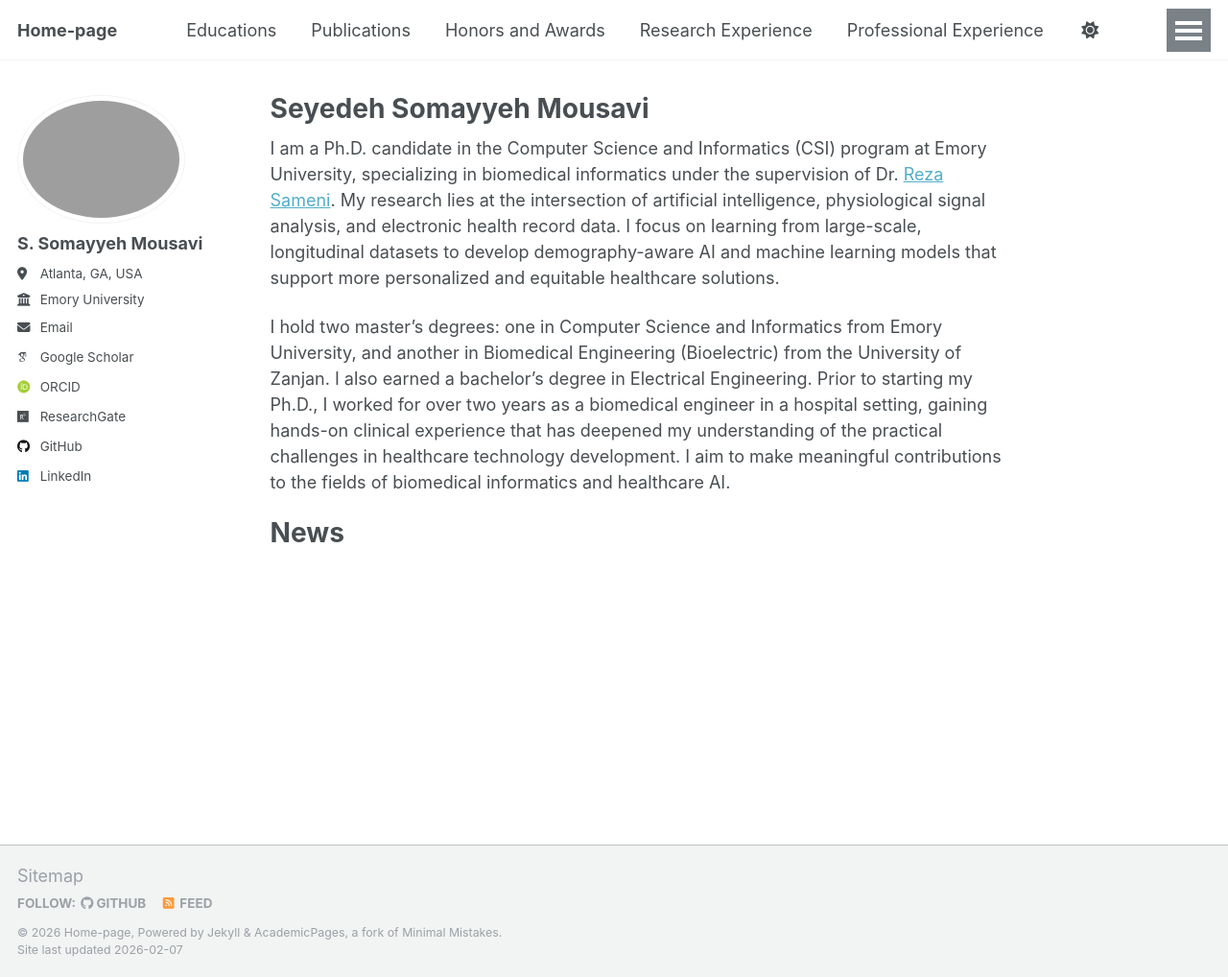
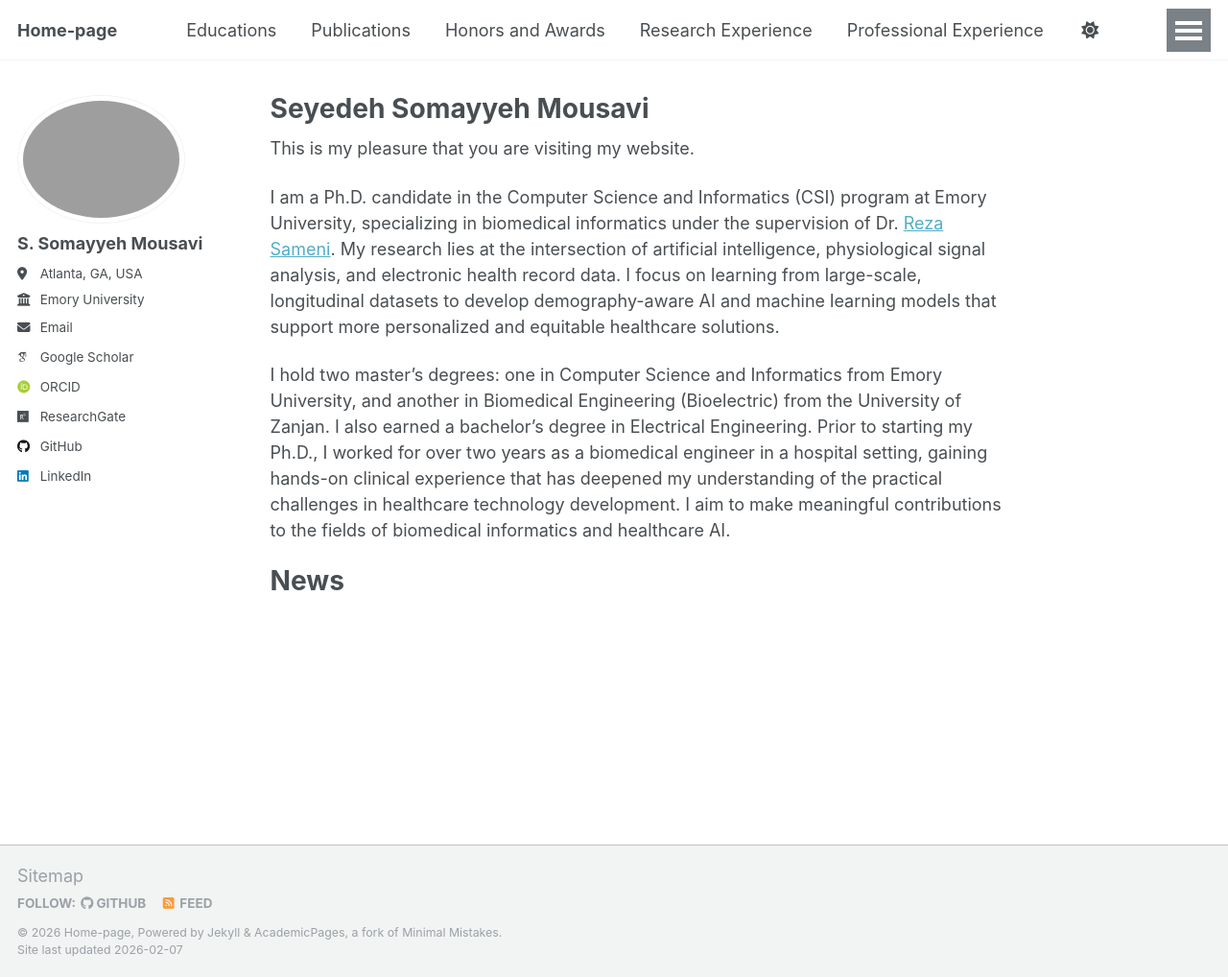
Before and after one commit to Somayyehmousavi/somayyehmousavi.github.io, a Jekyll site: the page built from _pages/about.md, in a window 1280 px wide and 1018 px high. Shown: the whole window at 96% size. Built offline with Jekyll 4.4.1, drawn with Linux system fonts in a browser that asks for light colours; some web fonts are replaced.

Commit message:
Add welcome message to about page
Added a welcome message to the about page.

```diff
--- a/_pages/about.md
+++ b/_pages/about.md
@@ -2,6 +2,7 @@
 permalink: /
 title: "Seyedeh Somayyeh Mousavi"
 ---
+This is my pleasure that you are visiting my website.
 
 I am a Ph.D. candidate in the Computer Science and Informatics (CSI) program at Emory University, specializing in biomedical informatics under the supervision of Dr. [Reza Sameni](https://sameni.info).
 My research lies at the intersection of artificial intelligence, physiological signal analysis, and electronic health record data. I focus on learning from large-scale, longitudinal datasets to develop demography-aware AI and machine learning models that support more personalized and equitable healthcare solutions.
```
